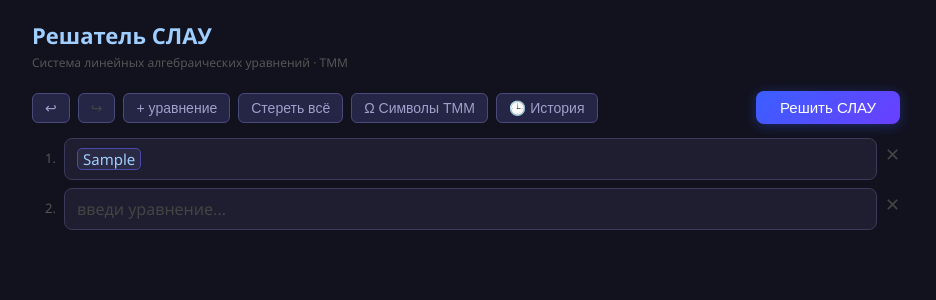
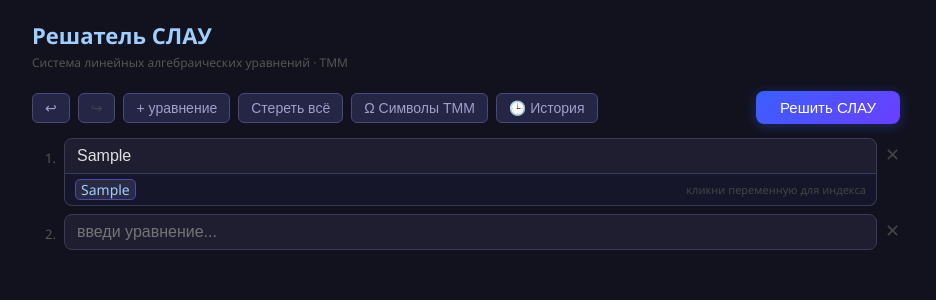
Before and after one commit to DamirNine/SLAU, a React (Vite) app: page / in a window 1280 px wide. Both pictures are taken after typing "Sample" into the empty fields and a click on the button "+ уравнение". Shown: the top 300 px of the page, without its empty margins (174-1110 px from the left). Built offline with nearby package versions, Linux system fonts and the light colour scheme.

Commit message:
fix: cursor alignment, RHS variables, matrix always shown, parentheses grouping

```diff
--- a/src/components/EquationRow.tsx
+++ b/src/components/EquationRow.tsx
@@ -28,87 +28,92 @@ export function EquationRow({ row, index }: Props) {
     if (window.confirm('Удалить это уравнение?')) removeRow(row.id)
   }
 
+  const hasVariables = row.segments.some(s => s.type === 'variable')
+  const hasContent = row.rawText.trim().length > 0
+
   return (
     <div style={{ display: 'flex', alignItems: 'flex-start', gap: 8, marginBottom: 8 }}>
       <span style={{ color: '#555', fontSize: 13, width: 24, textAlign: 'right', paddingTop: 11, flexShrink: 0 }}>
         {index + 1}.
       </span>
 
-      {/* Wrapper: positions input behind token display */}
-      <div style={{ flex: 1, position: 'relative', minHeight: 42 }}>
-        {/* Transparent input: accepts typing, caret visible */}
+      <div style={{ flex: 1, minWidth: 0 }}>
+        {/* Visible input — standard cursor, full text visible */}
         <input
           ref={inputRef}
           value={row.rawText}
           onChange={handleChange}
-          placeholder=" "
+          placeholder="введи уравнение..."
           style={{
-            position: 'absolute',
-            inset: 0,
             width: '100%',
-            height: '100%',
-            background: 'transparent',
-            border: '1.5px solid transparent',
-            borderRadius: 8,
+            background: '#1e1e30',
+            border: '1.5px solid #3a3a5a',
+            borderRadius: hasContent ? '8px 8px 0 0' : 8,
             outline: 'none',
             fontSize: 16,
             padding: '8px 12px',
-            color: 'transparent',
+            color: '#e0e0e0',
             caretColor: '#a0cfff',
-            zIndex: 1,
-            cursor: 'text',
           }}
+          onFocus={e => (e.currentTarget.style.borderColor = '#5a5aaa')}
+          onBlur={e => (e.currentTarget.style.borderColor = '#3a3a5a')}
         />
 
-        {/* Visual overlay: token chips + border */}
-        <div
-          onClick={() => inputRef.current?.focus()}
-          style={{
-            background: '#1e1e30',
-            border: '1.5px solid #3a3a5a',
-            borderRadius: 8,
-            padding: '8px 12px',
-            minHeight: 42,
+        {/* Parsed chip preview — only when there's content */}
+        {hasContent && (
+          <div style={{
             display: 'flex',
+            flexWrap: 'wrap',
             alignItems: 'center',
-            flexWrap: 'wrap',
             gap: 3,
-            fontSize: 16,
-            cursor: 'text',
-            pointerEvents: 'none', // let clicks pass to input below
-            position: 'relative',
-            zIndex: 0,
-          }}
-        >
-          {row.rawText === '' && (
-            <span style={{ color: '#444' }}>введи уравнение...</span>
-          )}
+            padding: '5px 10px',
+            background: '#16162a',
+            borderLeft: '1.5px solid #3a3a5a',
+            borderRight: '1.5px solid #3a3a5a',
+            borderBottom: '1.5px solid #3a3a5a',
+            borderRadius: '0 0 8px 8px',
+          }}>
             {row.segments.map(seg => {
               if (seg.type === 'whitespace') {
-              return <span key={seg.id} style={{ display: 'inline-block', width: 5 }} />
+                return <span key={seg.id} style={{ display: 'inline-block', width: 4 }} />
               }
-            if (seg.type === 'variable' || seg.type === 'parameter') {
-              const isVar = seg.type === 'variable'
+              if (seg.type === 'variable') {
                 return (
                   <span
                     key={seg.id}
-                  title={isVar ? 'Кликни для индексов' : 'Параметр — кликни для индексов'}
+                    title="Кликни для индексов"
                     onClick={e => handleSegClick(seg, e)}
                     style={{
-                    color: isVar ? '#a0cfff' : '#ffa040',
-                    background: isVar ? '#2a2a44' : '#2a1a00',
-                    border: `1.5px solid ${isVar ? '#4a4aaa' : '#7a5a00'}`,
+                      color: '#a0cfff',
+                      background: '#2a2a44',
+                      border: '1.5px solid #4a4aaa',
                       borderRadius: 5,
                       padding: '0 5px',
                       cursor: 'pointer',
-                    fontSize: 15,
+                      fontSize: 14,
                       userSelect: 'none',
-                    position: 'relative',
-                    zIndex: 3,         // above the input (z-index 1)
-                    pointerEvents: 'auto',
                     }}
                   >
-                  {isVar ? displayName(seg) : seg.value}
+                    {displayName(seg)}
+                  </span>
+                )
+              }
+              if (seg.type === 'parameter') {
+                return (
+                  <span
+                    key={seg.id}
+                    title="Параметр"
+                    style={{
+                      color: '#ffa040',
+                      background: '#2a1a00',
+                      border: '1.5px solid #7a5a00',
+                      borderRadius: 5,
+                      padding: '0 5px',
+                      fontSize: 14,
+                      userSelect: 'none',
+                    }}
+                  >
+                    {seg.value}
                   </span>
                 )
               }
@@ -116,6 +121,7 @@ export function EquationRow({ row, index }: Props) {
                 <span
                   key={seg.id}
                   style={{
+                    fontSize: 14,
                     color: seg.type === 'operator' || seg.type === 'equals'
                       ? '#888' : seg.type === 'number' ? '#e0e0e0' : '#ccc',
                   }}
@@ -124,7 +130,13 @@ export function EquationRow({ row, index }: Props) {
                 </span>
               )
             })}
+            {hasVariables && (
+              <span style={{ marginLeft: 'auto', fontSize: 11, color: '#444', paddingLeft: 8 }}>
+                кликни переменную для индекса
+              </span>
+            )}
           </div>
+        )}
       </div>
 
       <button
--- a/src/components/ResultPanel.tsx
+++ b/src/components/ResultPanel.tsx
@@ -5,6 +5,44 @@ import { SolutionSteps } from './SolutionSteps'
 interface Props {
   result: SolveResult
   mirroredPairs: Array<{ canonical: string; mirrored: string }>
+}
+
+const cellStyle: React.CSSProperties = {
+  padding: '5px 12px',
+  textAlign: 'center',
+  border: '1px solid #2a2a4a',
+  color: '#ddd',
+  fontFamily: 'monospace',
+  fontSize: 13,
+}
+const headerStyle: React.CSSProperties = {
+  ...cellStyle, background: '#252545', color: '#7ecfff', fontStyle: 'italic', fontWeight: 'bold',
+}
+const augStyle: React.CSSProperties = {
+  ...cellStyle, borderLeft: '2px solid #5a5aaa',
+}
+
+function MatrixTable({ variables, matrix }: { variables: string[]; matrix: string[][] }) {
+  return (
+    <div style={{ overflowX: 'auto', marginBottom: 10 }}>
+      <table style={{ borderCollapse: 'collapse', fontSize: 13 }}>
+        <thead>
+          <tr>
+            {variables.map(v => <th key={v} style={headerStyle}>{v}</th>)}
+            <th style={{ ...headerStyle, ...augStyle }}>b</th>
+          </tr>
+        </thead>
+        <tbody>
+          {matrix.map((row, i) => (
+            <tr key={i} style={{ background: i % 2 === 1 ? '#1e1e35' : 'transparent' }}>
+              {row.slice(0, -1).map((cell, j) => <td key={j} style={cellStyle}>{cell}</td>)}
+              <td style={augStyle}>{row[row.length - 1]}</td>
+            </tr>
+          ))}
+        </tbody>
+      </table>
+    </div>
+  )
 }
 
 export function ResultPanel({ result, mirroredPairs }: Props) {
@@ -41,6 +79,22 @@ export function ResultPanel({ result, mirroredPairs }: Props) {
 
   return (
     <div style={{ marginTop: 16 }}>
+      {/* Augmented matrix — always visible */}
+      {result.initialMatrix && (
+        <div style={{
+          background: '#1a1a2e',
+          border: '1.5px solid #2a2a4a',
+          borderRadius: 10,
+          padding: '12px 16px',
+          marginBottom: 12,
+        }}>
+          <div style={{ fontSize: 12, color: '#888', marginBottom: 8 }}>Расширенная матрица системы:</div>
+          <MatrixTable variables={result.variables} matrix={result.initialMatrix} />
+        </div>
+      )}
+
+      {/* Toggle for Gauss steps only */}
+      {result.steps && result.steps.length > 0 && (
         <button
           onClick={() => setShowSteps(s => !s)}
           style={{
@@ -54,9 +108,11 @@ export function ResultPanel({ result, mirroredPairs }: Props) {
             marginBottom: 12,
           }}
         >
-        {showSteps ? '▲ Скрыть решение' : '▼ Показать решение'}
+          {showSteps ? '▲ Скрыть шаги Гаусса' : '▼ Показать шаги Гаусса'}
         </button>
+      )}
 
+      {/* Gauss steps (toggled) */}
       {showSteps && result.initialMatrix && result.steps && (
         <div style={{ marginBottom: 16 }}>
           <SolutionSteps
@@ -64,11 +120,13 @@ export function ResultPanel({ result, mirroredPairs }: Props) {
             initialMatrix={result.initialMatrix}
             steps={result.steps}
             backSubstitution={result.backSubstitution ?? []}
+            hideInitialMatrix
           />
           <hr style={{ border: 'none', borderTop: '1px solid #2a2a4a', margin: '16px 0' }} />
         </div>
       )}
 
+      {/* Answer block */}
       <div style={{
         background: '#1a2a1a',
         border: '1.5px solid #2a5a2a',
--- a/src/components/SolutionSteps.tsx
+++ b/src/components/SolutionSteps.tsx
@@ -5,6 +5,7 @@ interface Props {
   initialMatrix: string[][]
   steps: GaussStep[]
   backSubstitution: string[]
+  hideInitialMatrix?: boolean
 }
 
 const cellStyle: React.CSSProperties = {
@@ -52,11 +53,15 @@ function MatrixTable({ variables, matrix }: { variables: string[]; matrix: strin
   )
 }
 
-export function SolutionSteps({ variables, initialMatrix, steps, backSubstitution }: Props) {
+export function SolutionSteps({ variables, initialMatrix, steps, backSubstitution, hideInitialMatrix }: Props) {
   return (
     <div>
-      <div style={{ fontSize: 12, color: '#888', marginBottom: 6 }}>Расширенная матрица системы:</div>
-      <MatrixTable variables={variables} matrix={initialMatrix} />
+      {!hideInitialMatrix && (
+        <>
+          <div style={{ fontSize: 12, color: '#888', marginBottom: 6 }}>Расширенная матрица системы:</div>
+          <MatrixTable variables={variables} matrix={initialMatrix} />
+        </>
+      )}
 
       {steps.map((step, i) => (
         <div key={i} style={{ marginBottom: 14 }}>
--- a/src/parser/tokenizer.ts
+++ b/src/parser/tokenizer.ts
@@ -24,7 +24,7 @@ export function tokenize(input: string): Segment[] {
       continue
     }
 
-    // Parameter: (...) with nested paren support
+    // Parameter or grouping: (...)
     if (ch === '(') {
       let j = i + 1, depth = 1
       while (j < input.length && depth > 0) {
@@ -32,7 +32,14 @@ export function tokenize(input: string): Segment[] {
         if (input[j] === ')') depth--
         j++
       }
-      segments.push({ type: 'parameter', value: input.slice(i, j), id: makeId(), sub: '', sup: '' })
+      const inner = input.slice(i + 1, j - 1)
+      // If inner contains operators → mathematical grouping: flatten inner tokens
+      if (/[+\-*/]/.test(inner)) {
+        segments.push(...tokenize(inner))
+      } else {
+        // Simple identifier → symbolic parameter (shown in orange)
+        segments.push({ type: 'parameter', value: input.slice(i, j), id: makeId(), sub: '', sup: '' })
+      }
       i = j
       continue
     }
```
Also changed, not shown: src/parser/normalizer.ts (+17 -13 lines), 1 other file (tests, documents, lock files or other folders). Lines whose indentation alone changed are shown as unchanged.
